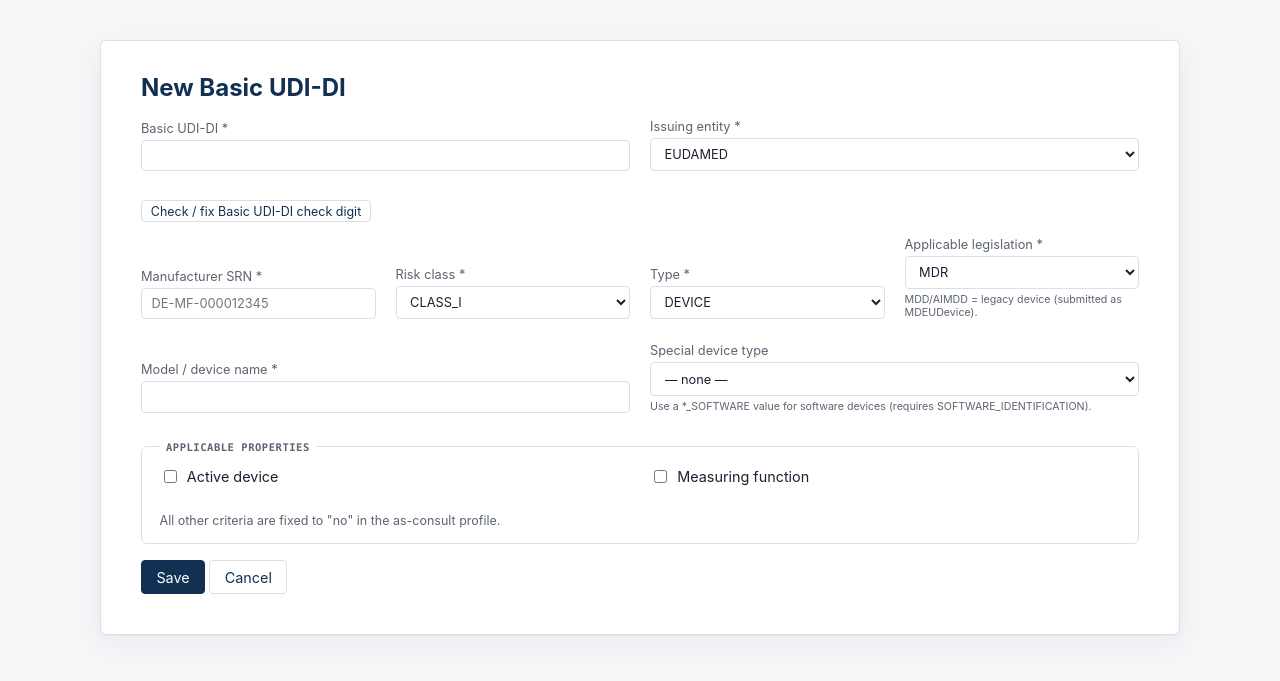
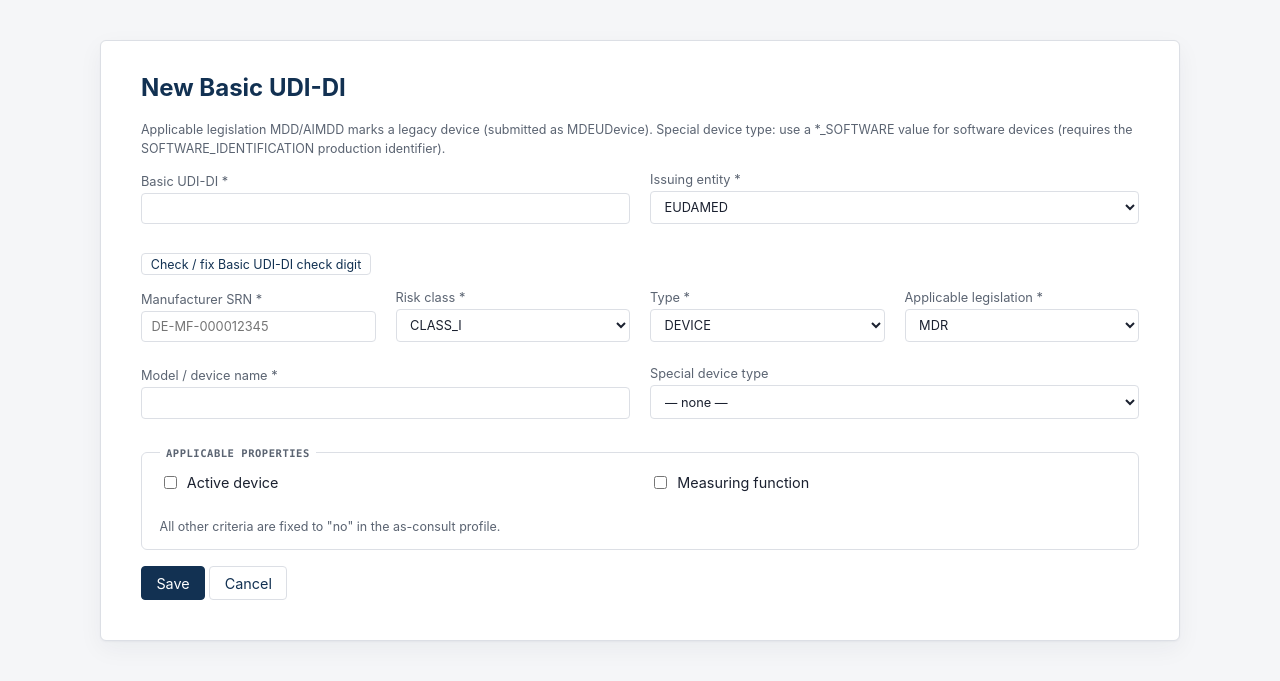
Before and after one commit to andreassuchi/Eudamed-Fullstack, a FastAPI app: page /basic-udis/new in a window 1280 px wide. Shown: the part 44-725 px from the top of the page. Run offline with FastAPI, Linux system fonts and the light colour scheme; parts of the project's set-up code (start-up, migrations or seed data) failed here and were passed over.

Commit message:
Basic UDI-DI form: move field hints under the heading (align inputs)
Inline <small> notes under the Applicable legislation and Special device selects made those grid cells taller, shifting their inputs vs the row. Moved the hints into one note under the heading, matching the device form.

Co-Authored-By: Claude Opus 4.8 <noreply@anthropic.com>

```diff
--- a/app/templates/basic_udis/form.html
+++ b/app/templates/basic_udis/form.html
@@ -2,6 +2,9 @@
 {% block title %}{{ row.basic_udi_di if row else "New Basic UDI-DI" }}{% endblock %}
 {% block content %}
 <h2>{{ "Edit" if row else "New" }} Basic UDI-DI</h2>
+<p><small>Applicable legislation MDD/AIMDD marks a legacy device (submitted as
+   MDEUDevice). Special device type: use a *_SOFTWARE value for software devices
+   (requires the SOFTWARE_IDENTIFICATION production identifier).</small></p>
 {% for e in errors %}<article class="alert-error"><small>{{ e }}</small></article>{% endfor %}
 <form method="post" action="{{ '/basic-udis/' + (row.id | string) if row else '/basic-udis/new' }}">
   <div class="grid">
@@ -48,7 +51,6 @@
         <option value="{{ v }}" {% if row and row.applicable_legislation.value == v %}selected{% endif %}>{{ v }}</option>
         {% endfor %}
       </select>
-      <small>MDD/AIMDD = legacy device (submitted as MDEUDevice).</small>
     </label>
   </div>
   <div class="grid">
@@ -62,7 +64,6 @@
         <option value="{{ v }}" {% if row and row.special_device and row.special_device.value == v %}selected{% endif %}>{{ v }}</option>
         {% endfor %}
       </select>
-      <small>Use a *_SOFTWARE value for software devices (requires SOFTWARE_IDENTIFICATION).</small>
     </label>
   </div>
   <fieldset>
```
